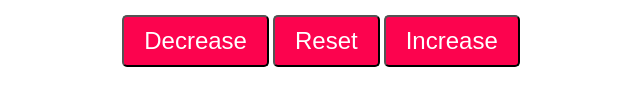
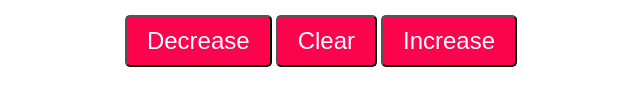
Before and after one commit to JiaSheng0826/counter-program, a plain HTML site: page index.html in a window 1280 px wide. Shown: the part 198-304 px from the top of the page, without its empty margins (319-959 px from the left). Drawn offline with Linux system fonts and the light colour scheme.

Commit message:
Update Reset Button Name

```diff
--- a/index.html
+++ b/index.html
@@ -10,7 +10,7 @@
     <label id="countLabel">0</label><br>
     <div id="btnContainer">
         <button id="decreaseBtn" class="buttons">Decrease</button>
-        <button id="resetBtn" class="buttons">Reset</button>
+        <button id="resetBtn" class="buttons">Clear</button>
         <button id="increaseBtn" class="buttons">Increase</button>
     </div>
 
```
